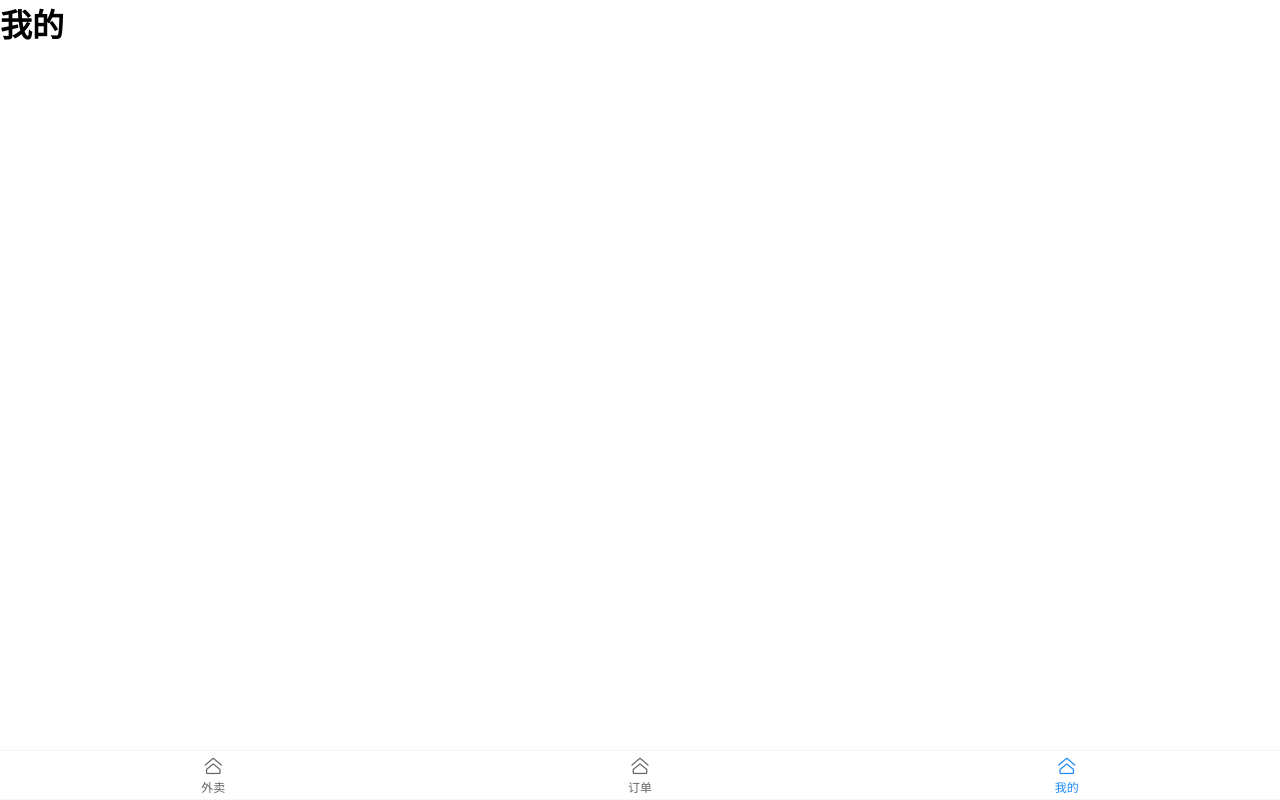
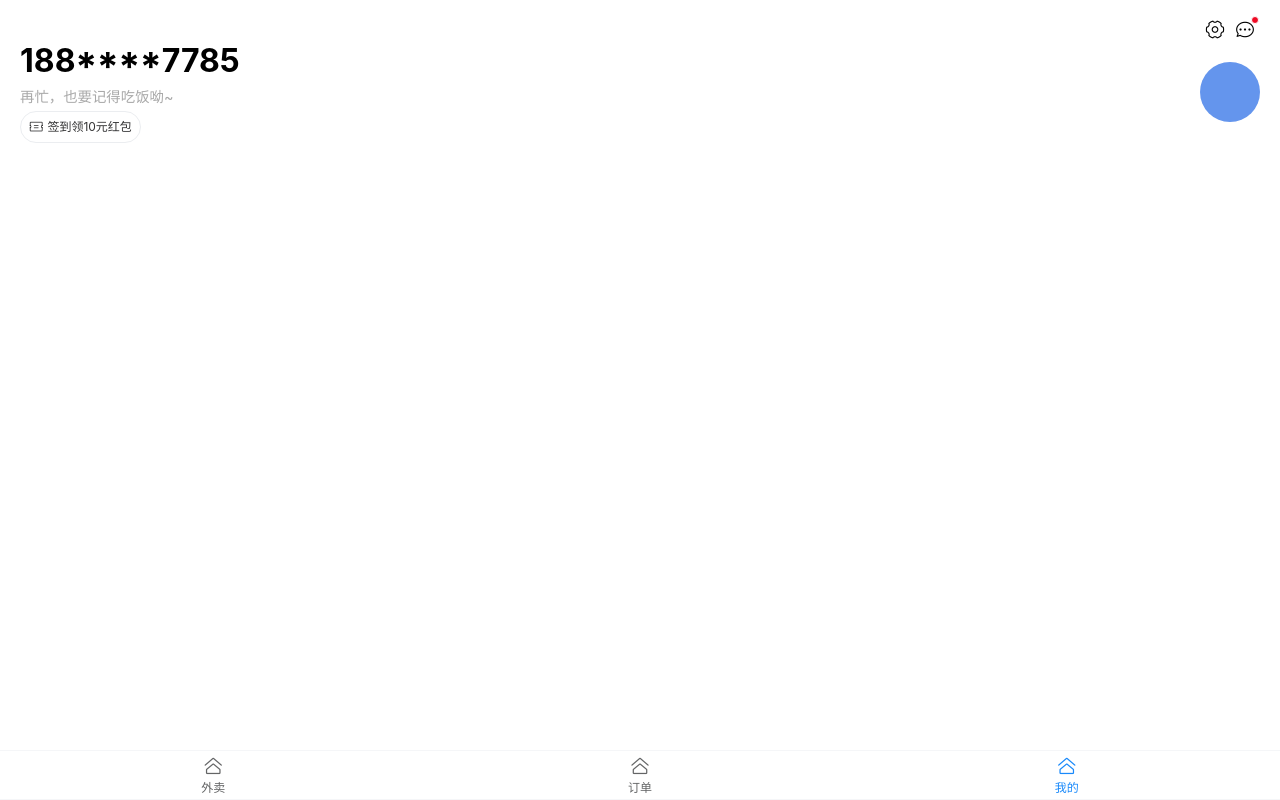
Before and after one commit to lbgs/ele, a Vue app: page /#/my in a window 1280 px wide. Built offline with nearby package versions, Linux system fonts and the light colour scheme.

Commit message:
new info top

```diff
--- a/src/components/my/index.vue
+++ b/src/components/my/index.vue
@@ -1,15 +1,58 @@
 <template>
-    <div>
-        <h1>我的</h1>
+  <div class="my-control">
+    <div class="top">
+      <van-icon class="icon" size="20" name="setting-o" />
+      <van-icon class="icon" size="20" name="chat-o" dot />
     </div>
+    <div class="info">
+      <div class="left">
+        <div class="phone">188****7785</div>
+        <div class="text">再忙，也要记得吃饭呦~</div>
+        <van-button icon="coupon-o" round plain size="small">签到领10元红包</van-button>
+      </div>
+      <div class="right">
+        <div class="logo"></div>
+      </div>
+    </div>
+  </div>
 </template>
 
 <script>
-export default {
-
-}
+export default {};
 </script>
 
-<style lang="">
-
+<style lang="scss" scope>
+.my-control {
+  padding: 20px;
+}
+.top {
+  text-align: right;
+  .icon {
+    margin: 0 5px;
+  }
+}
+.info {
+  display: flex;
+  justify-content: space-between;
+  align-items: center;
+  .left{
+      .phone{
+          font-size: 2rem;
+          font-weight: bold;
+      }
+      .text{
+          font-size: 0.9rem;
+          color: darkgray;
+          margin: 5px 0;
+      }
+  }
+  .right {
+    .logo {
+      width: 60px;
+      height: 60px;
+      background-color: cornflowerblue;
+      border-radius: 50%;
+    }
+  }
+}
 </style>
--- a/src/components/order/index.vue
+++ b/src/components/order/index.vue
@@ -69,7 +69,7 @@ export default {
 .order-control {
   background-color: #f9f9f9;
   padding: 0 10px;
-  height: 100vh;
+  height: 92vh;
   h2{
       padding-left: 10px;
   }
```
